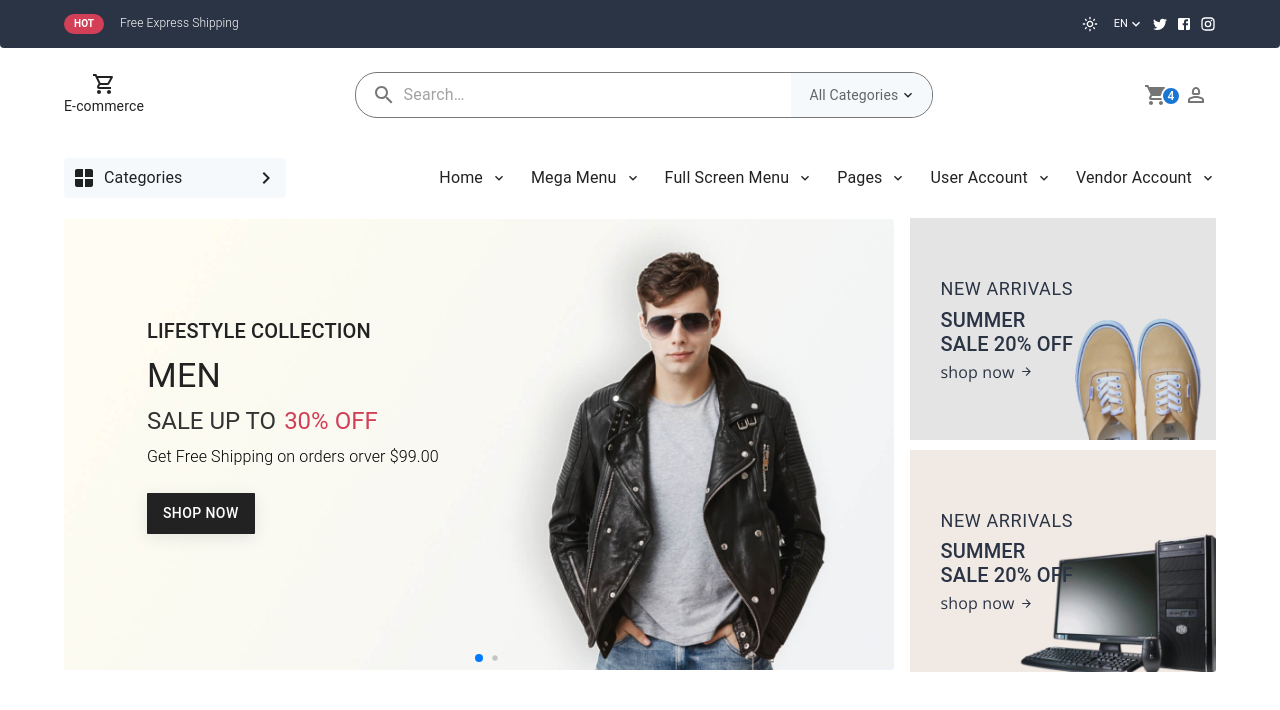
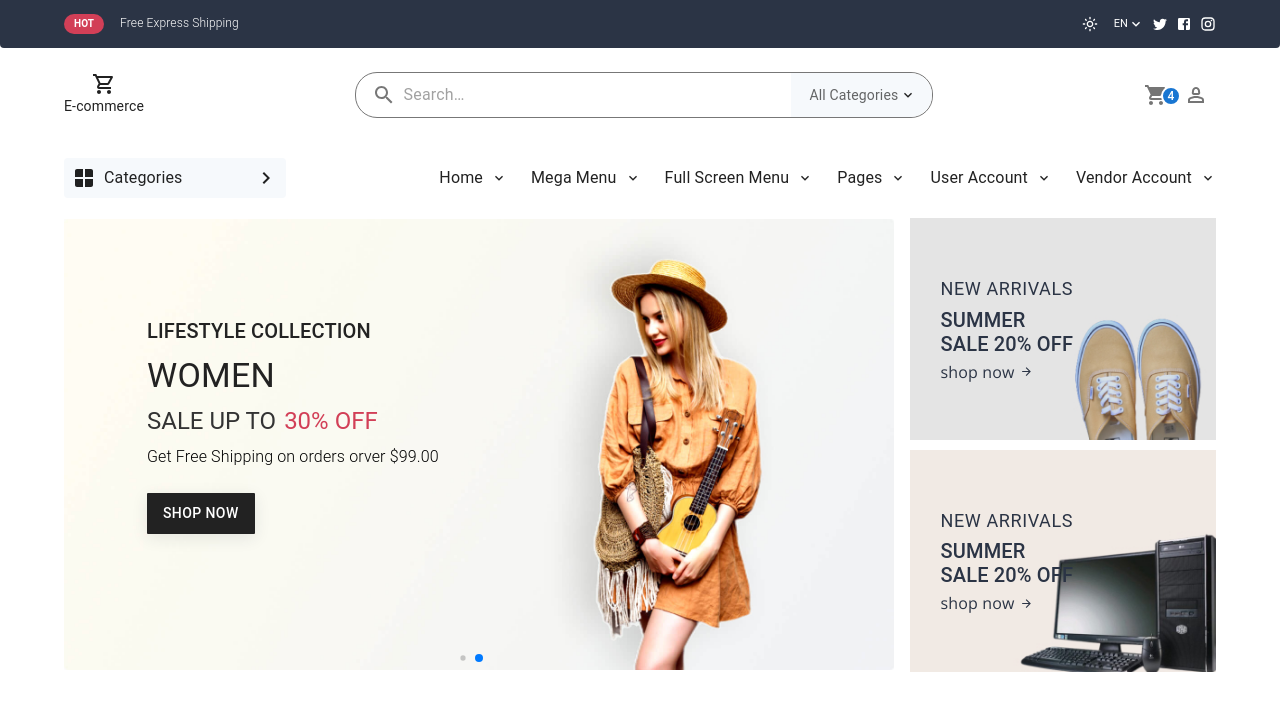
Before and after one commit to FinoGnurt/do_an_ktpm2, a React (Vite) app: page / in a window 1280 px wide. Shown: the top 710 px of the page. Built offline with nearby package versions, Linux system fonts and the light colour scheme.

Commit message:
E-commerce with Backend Dev Ali (03:13:31)

```diff
--- a/src/components/header/Header2.jsx
+++ b/src/components/header/Header2.jsx
@@ -34,8 +34,7 @@
   },
   marginRight: theme.spacing(2),
   marginLeft: 0,
-  // width: "100%",
-  minWidth: "300px",
+  width: "266px",
   [theme.breakpoints.up("sm")]: {
     marginLeft: theme.spacing(3),
     width: "330px",
--- a/src/components/hero/Hero.jsx
+++ b/src/components/hero/Hero.jsx
@@ -1,7 +1,7 @@
 import { Box, Button, Container, Link, Stack, Typography } from "@mui/material";
 import ArrowForwardIcon from "@mui/icons-material/ArrowForward";
 import { Swiper, SwiperSlide } from "swiper/react";
-import { Pagination } from "swiper/modules";
+import { Autoplay, Pagination } from "swiper/modules";
 import "swiper/css";
 import "swiper/css/pagination";
 import "./slider.css";
@@ -17,10 +17,16 @@
   return (
     <Container sx={{ mt: 2.5, display: "flex", alignItems: "center", gap: 2 }}>
       <Swiper
+        spaceBetween={15}
+        loop={true}
+        autoplay={{
+          delay: 2500,
+          disableOnInteraction: false,
+        }}
         pagination={{
           dynamicBullets: true,
         }}
-        modules={[Pagination]}
+        modules={[Autoplay, Pagination]}
         className="mySwiper"
       >
         {bannerSlider.map((slider, index) => (
```
